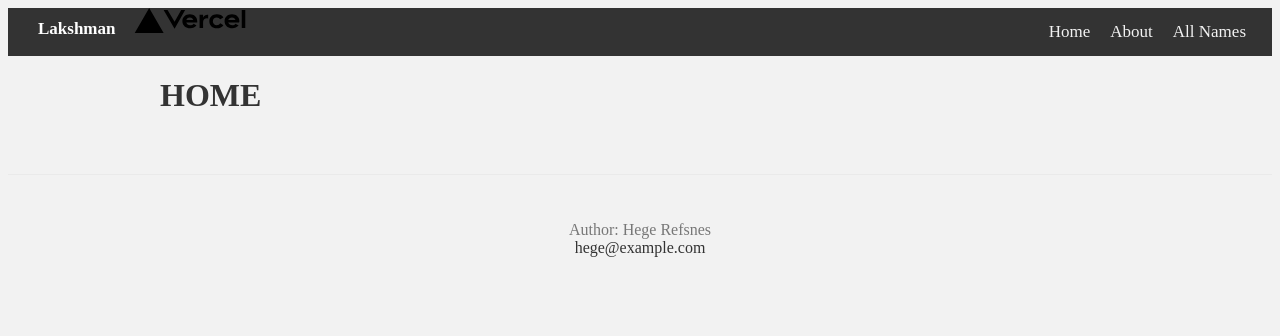
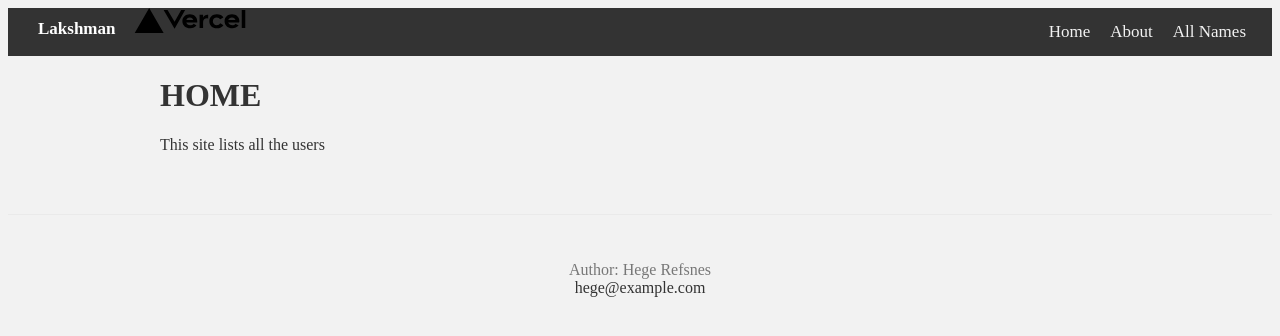
Before and after one commit to LakshmanThotaPHS/next-api-test, a Next.js app: page / in a window 1280 px wide. Shown: the top 336 px of the page. Built offline with nearby package versions, Linux system fonts and the light colour scheme.

Commit message:
updated home page

```diff
--- a/src/pages/index.js
+++ b/src/pages/index.js
@@ -13,6 +13,7 @@ export default function Home() {
     </Head>
     <div className='content'>
        <h1>HOME</h1>
+       <p>This site lists all the users</p>
     </div>
     </>
   )
```
